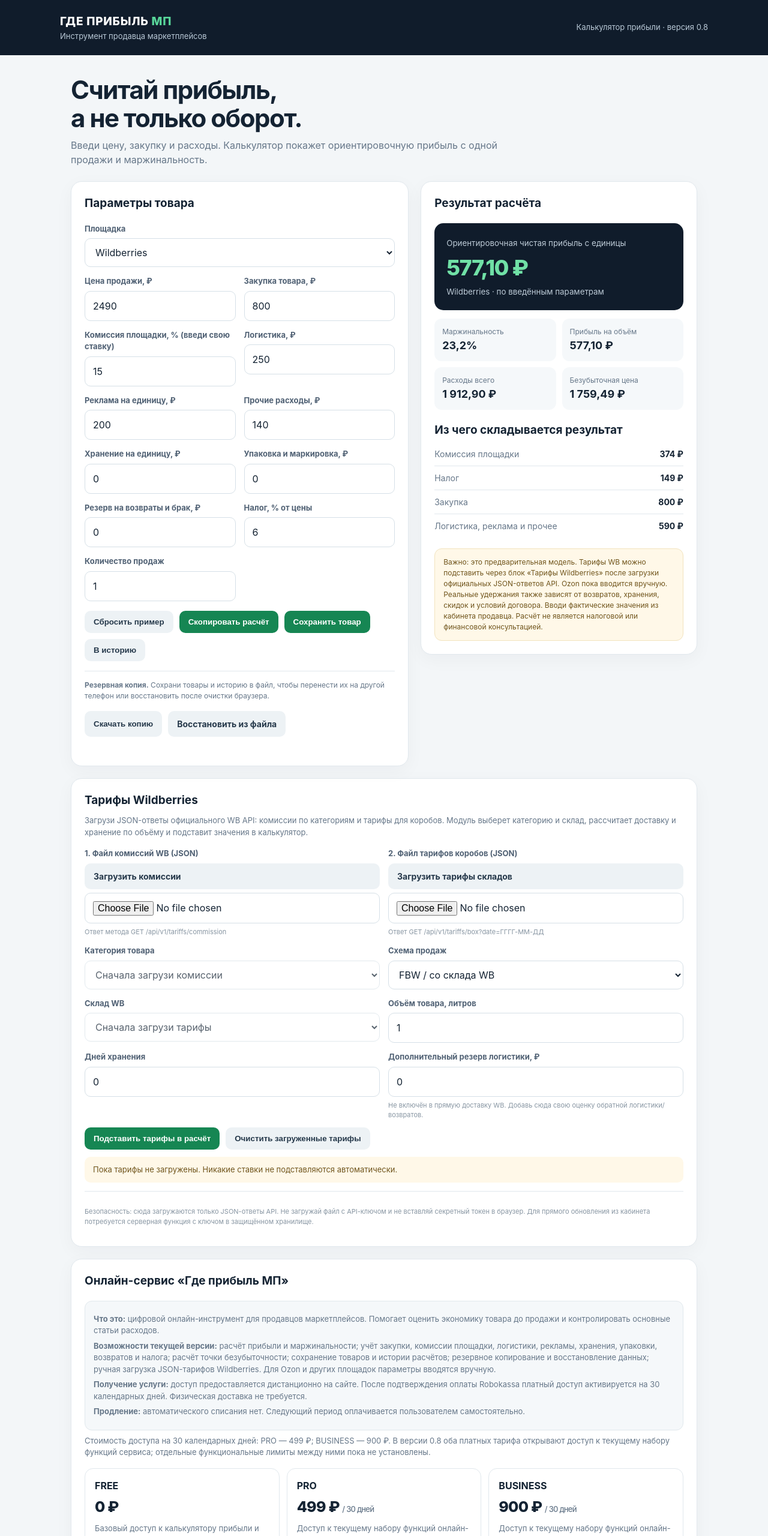
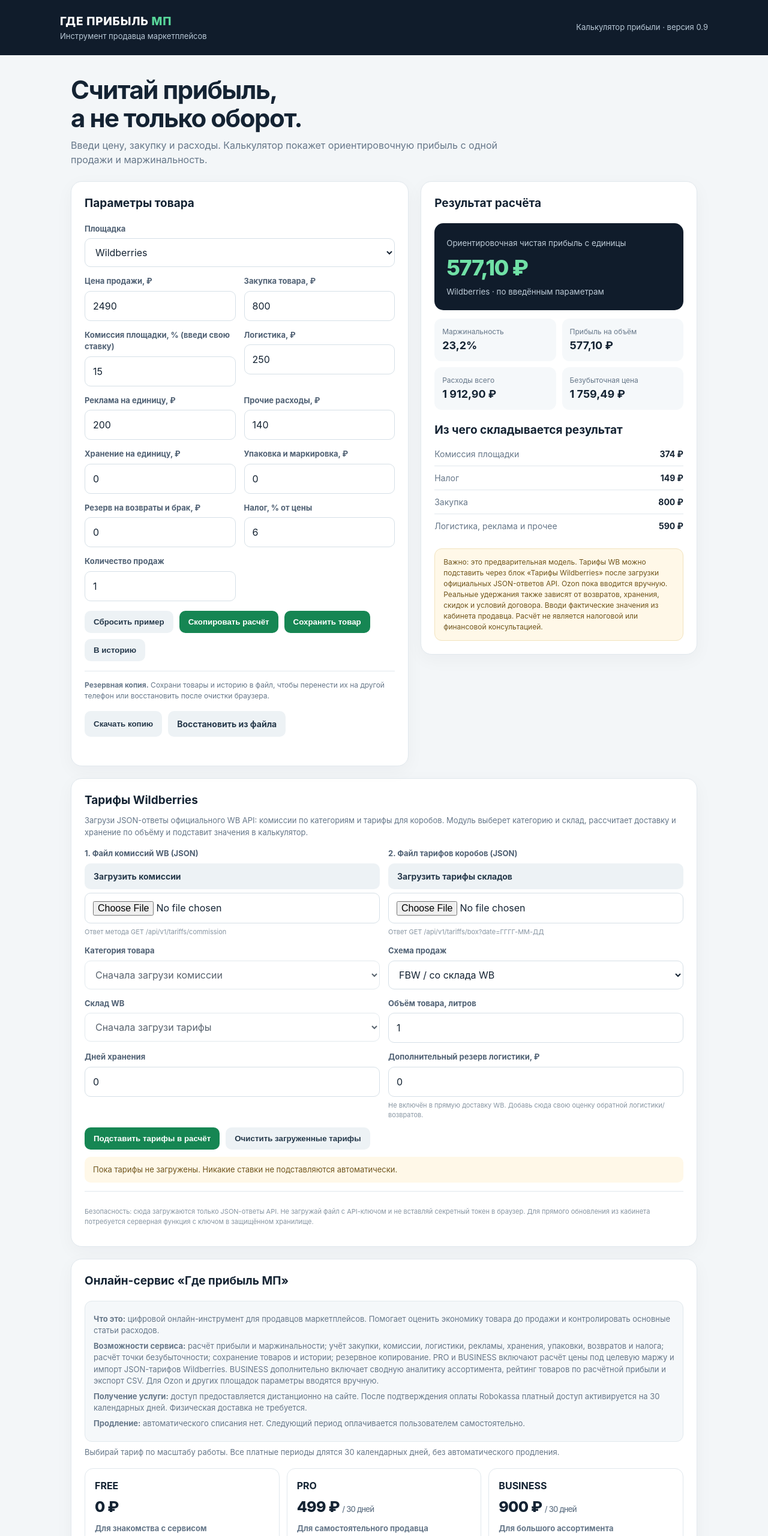
Before and after one commit to umancev38-boop/gde-pribyl-mp, a website: page index.html in a window 1280 px wide. Shown: the top 2560 px of the page at 60% size. Drawn offline with Linux system fonts and the light colour scheme.

Commit message:
Clarify v0.9 PRO and BUSINESS subscription value

```diff
--- a/index.html
+++ b/index.html
@@ -37,7 +37,7 @@ footer{max-width:1080px;margin:22px auto 40px;padding:0 18px;color:#82909c;font-
 </style>
 </head>
 <body>
-<header><div><div class="brand">ГДЕ ПРИБЫЛЬ <span>МП</span></div><div class="tag">Инструмент продавца маркетплейсов</div></div><div class="tag">Калькулятор прибыли · версия 0.8</div></header>
+<header><div><div class="brand">ГДЕ ПРИБЫЛЬ <span>МП</span></div><div class="tag">Инструмент продавца маркетплейсов</div></div><div class="tag">Калькулятор прибыли · версия 0.9</div></header>
 <main>
 <section class="hero"><h1>Считай прибыль,<br>а не только оборот.</h1><p>Введи цену, закупку и расходы. Калькулятор покажет ориентировочную прибыль с одной продажи и маржинальность.</p></section>
 <div class="layout">
@@ -135,19 +135,20 @@ footer{max-width:1080px;margin:22px auto 40px;padding:0 18px;color:#82909c;font-
 <h2 id="pricingTitle">Онлайн-сервис «Где прибыль МП»</h2>
 <div class="serviceDescription">
 <p><b>Что это:</b> цифровой онлайн-инструмент для продавцов маркетплейсов. Помогает оценить экономику товара до продажи и контролировать основные статьи расходов.</p>
-<p><b>Возможности текущей версии:</b> расчёт прибыли и маржинальности; учёт закупки, комиссии площадки, логистики, рекламы, хранения, упаковки, возвратов и налога; расчёт точки безубыточности; сохранение товаров и истории расчётов; резервное копирование и восстановление данных; ручная загрузка JSON-тарифов Wildberries. Для Ozon и других площадок параметры вводятся вручную.</p>
+<p><b>Возможности сервиса:</b> расчёт прибыли и маржинальности; учёт закупки, комиссии, логистики, рекламы, хранения, упаковки, возвратов и налога; расчёт точки безубыточности; сохранение товаров и истории; резервное копирование. PRO и BUSINESS включают расчёт цены под целевую маржу и импорт JSON-тарифов Wildberries. BUSINESS дополнительно включает сводную аналитику ассортимента, рейтинг товаров по расчётной прибыли и экспорт CSV. Для Ozon и других площадок параметры вводятся вручную.</p>
 <p><b>Получение услуги:</b> доступ предоставляется дистанционно на сайте. После подтверждения оплаты Robokassa платный доступ активируется на 30 календарных дней. Физическая доставка не требуется.</p>
 <p><b>Продление:</b> автоматического списания нет. Следующий период оплачивается пользователем самостоятельно.</p>
 </div>
-<p class="pricingIntro">Стоимость доступа на 30 календарных дней: PRO — 499 ₽; BUSINESS — 900 ₽. В версии 0.8 оба платных тарифа открывают доступ к текущему набору функций сервиса; отдельные функциональные лимиты между ними пока не установлены.</p>
+<p class="pricingIntro">Выбирай тариф по масштабу работы. Все платные периоды длятся 30 календарных дней, без автоматического продления.</p>
 <div class="priceGrid">
-<article class="priceCard"><h3>FREE</h3><div class="priceValue">0 ₽</div><p>Базовый доступ к калькулятору прибыли и основным расчётам.</p></article>
-<article class="priceCard"><h3>PRO</h3><div class="priceValue">499 ₽ <span style="font-size:13px;font-weight:500;color:var(--muted)">/ 30 дней</span></div><p>Доступ к текущему набору функций онлайн-сервиса на 30 календарных дней.</p><button type="button" disabled title="Оплата станет доступна после активации магазина Robokassa">Оплата после активации магазина</button></article>
-<article class="priceCard"><h3>BUSINESS</h3><div class="priceValue">900 ₽ <span style="font-size:13px;font-weight:500;color:var(--muted)">/ 30 дней</span></div><p>Доступ к текущему набору функций онлайн-сервиса на 30 календарных дней.</p><button type="button" disabled title="Оплата станет доступна после активации магазина Robokassa">Оплата после активации магазина</button></article>
+<article class="priceCard"><h3>FREE</h3><div class="priceValue">0 ₽</div><p><b>Для знакомства с сервисом</b></p><ul><li>Калькулятор прибыли и маржинальности</li><li>До 5 сохранённых товаров</li><li>До 20 расчётов в истории</li><li>Ручной ввод расходов</li></ul></article>
+<article class="priceCard"><h3>PRO</h3><div class="priceValue">499 ₽ <span style="font-size:13px;font-weight:500;color:var(--muted)">/ 30 дней</span></div><p><b>Для самостоятельного продавца</b></p><ul><li>До 100 сохранённых товаров</li><li>До 500 расчётов в истории</li><li>Расчёт цены под целевую маржу</li><li>Импорт JSON-тарифов Wildberries</li><li>Резервная копия и восстановление</li></ul><p>Точный расчёт экономики и цены каждого товара.</p><button type="button" disabled title="Оплата станет доступна после активации магазина Robokassa">Оплата после активации магазина</button></article>
+<article class="priceCard"><h3>BUSINESS</h3><div class="priceValue">900 ₽ <span style="font-size:13px;font-weight:500;color:var(--muted)">/ 30 дней</span></div><p><b>Для большого ассортимента</b></p><ul><li>До 1 000 сохранённых товаров</li><li>До 5 000 расчётов в истории</li><li>Все возможности PRO</li><li>Сводная аналитика ассортимента</li><li>Рейтинг товаров по расчётной прибыли</li><li>Экспорт ассортимента в CSV для Excel</li></ul><p>Контроль общей картины и поиск самых прибыльных товаров.</p><button type="button" disabled title="Оплата станет доступна после активации магазина Robokassa">Оплата после активации магазина</button></article>
 </div>
+<p class="priceNote">Лимиты относятся к данным в текущем браузере. Облачное хранение, синхронизация между устройствами и совместная работа нескольких сотрудников пока не входят в тарифы.</p>
 <div class="field" style="max-width:420px;margin:0 0 14px"><label for="paymentEmail">E-mail для отправки чека и связи по заказу</label><input id="paymentEmail" type="email" autocomplete="email" placeholder="name@example.com" required></div>
 <label class="consentRow"><input id="paymentConsent" type="checkbox"><span>Я ознакомился(лась) с <a href="/legal.html#offer" target="_blank" rel="noopener">публичной офертой</a> и <a href="/legal.html#privacy" target="_blank" rel="noopener">политикой обработки персональных данных</a> и принимаю условия оферты при оплате.</span></label>
-<p class="priceNote">PRO и BUSINESS в текущей версии отличаются стоимостью подписки, а не набором функций. Подписка не продлевается автоматически.</p>
+<p class="priceNote">Все платные тарифы действуют 30 дней и не продлеваются автоматически.</p>
 <div id="paymentStatus" class="status" role="status" aria-live="polite">Оплата станет доступна после проверки и активации магазина Robokassa.</div>
 <div class="legalLinks"><a href="/legal.html#offer">Публичная оферта</a><a href="/legal.html#refund">Возврат и отказ</a><a href="/legal.html#privacy">Политика персональных данных</a><a href="/legal.html#contacts">Контакты и реквизиты</a></div>
 </section>
@@ -160,7 +161,7 @@ footer{max-width:1080px;margin:22px auto 40px;padding:0 18px;color:#82909c;font-
 </div>
 </section>
 </main>
-<footer>Где прибыль МП · Версия 0.8. Расчёты, товары и загруженные тарифные JSON хранятся локально в браузере.
+<footer>Где прибыль МП · Версия 0.9. Расчёты, товары и загруженные тарифные JSON хранятся локально в браузере.
 <div class="siteDetails"><p><b>Исполнитель:</b> самозанятый Уманцев Владислав Юрьевич</p><p><b>ИНН:</b> 263623054557 · <b>Город деятельности:</b> Ставрополь</p><p><b>E-mail:</b> <a href="mailto:Umancev38@gmail.com">Umancev38@gmail.com</a> · <b>Телефон:</b> <a href="tel:+79614436862">+7 961 443-68-62</a></p></div>
 <p><a href="/legal.html#offer">Публичная оферта</a> · <a href="/legal.html#service">Условия услуги</a> · <a href="/legal.html#refund">Возврат и отказ</a> · <a href="/legal.html#privacy">Политика персональных данных</a> · <a href="/legal.html#contacts">Реквизиты</a>.</p></footer>
 <script>
```
